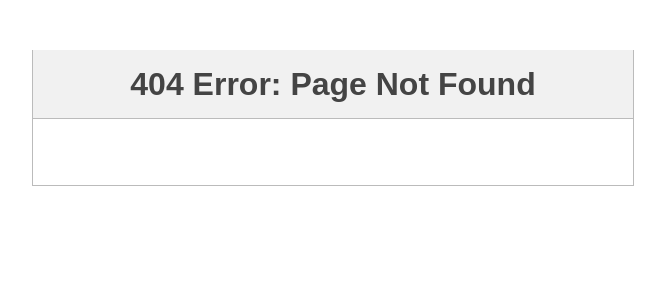
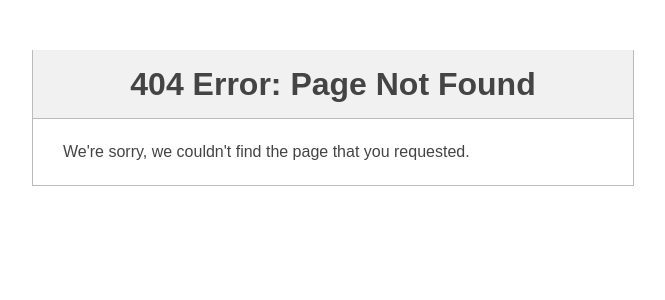
Before and after one commit to dansackett/bookmarks, a Django app: template templates/404.html in a window 1280 px wide. Shown: the top 300 px of the page, without its empty margins (307-972 px from the left). Run offline with Django 3.2, Linux system fonts and the light colour scheme; the template is opened without the code that fills it, so the values that code supplies are empty; some libraries are stand-ins or nearby versions.

Commit message:
Change font color for 404 page

```diff
--- a/templates/404.html
+++ b/templates/404.html
@@ -6,7 +6,7 @@
     </div>
     <ul>
         <li class="tag-item clearfix">
-            <div class="item-content">
+            <div class="item-content" style="color: #444;">
                 We're sorry, we couldn't find the page that you requested.
             </div>
         </li>
```
